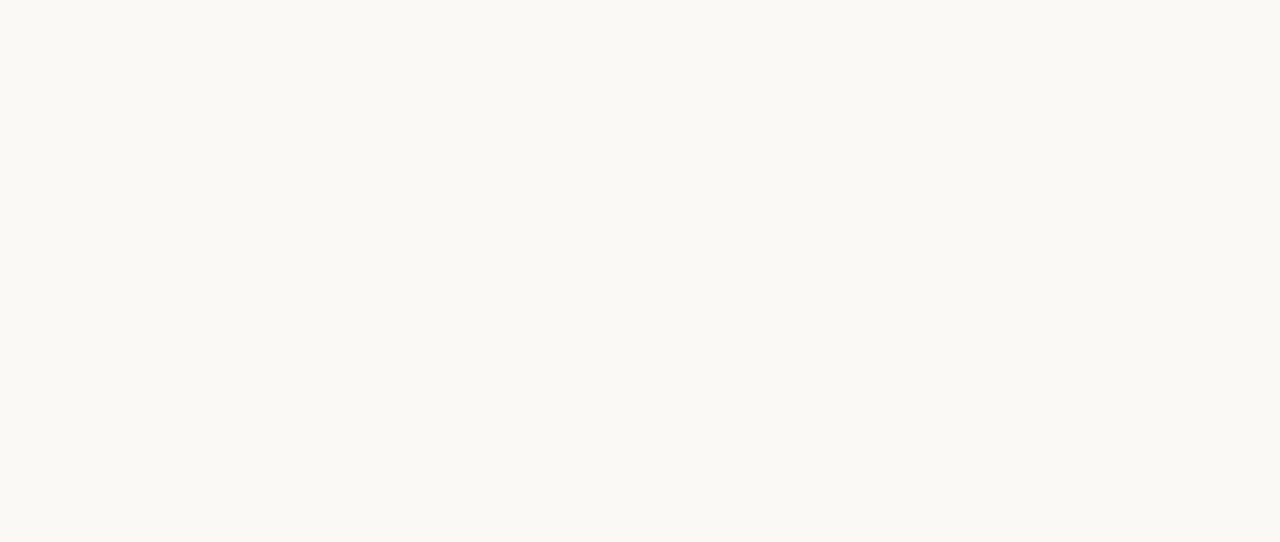
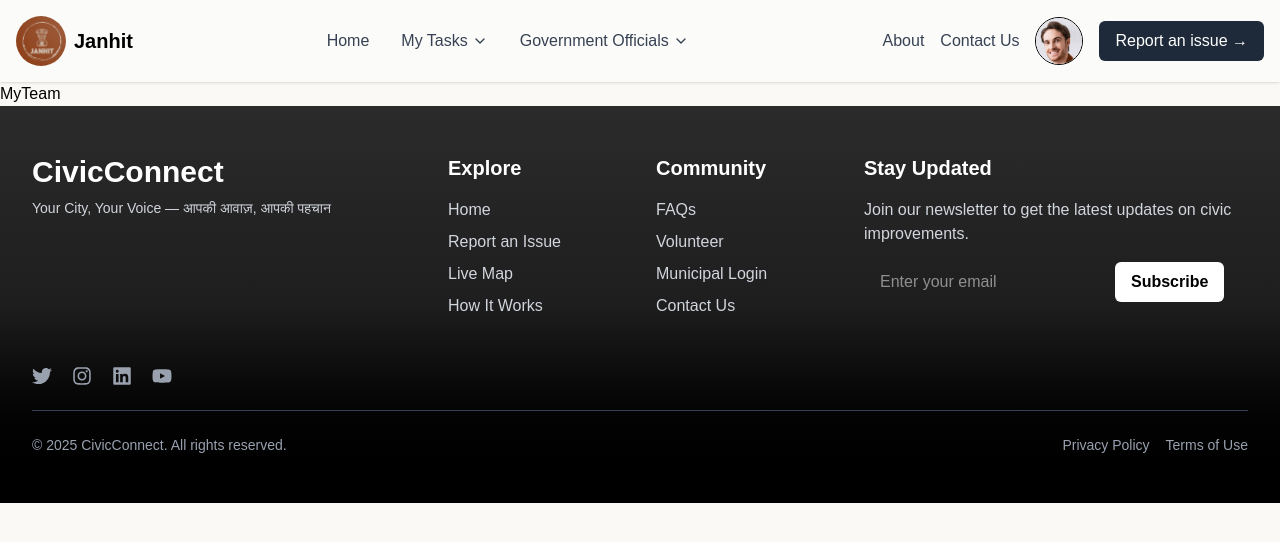
Before and after one commit to Rachit-31/Janhit, a React (Vite) app in the folder Client/: page /myteam in a window 1280 px wide. Before the commit this address had no page. Shown: the top 542 px of the page. Built offline with nearby package versions, Linux system fonts and the light colour scheme.

Commit message:
Added Teams page

```diff
--- a/Client/src/App.tsx
+++ b/Client/src/App.tsx
@@ -9,6 +9,7 @@ import ContactUs from './pages/ContactUs';
 import DashboardUser from './pages/DashboardUser';
 import DashboardOfficer from './pages/DashboardOfficer';
 import Officials from './pages/Officials';
+import MyTeam from './pages/MyTeam';
 
 
 function App() {
@@ -85,6 +86,15 @@ function App() {
           }
         />
 
+        <Route
+          path="/myteam"
+          element={
+            <MainLayout>
+              <MyTeam />
+            </MainLayout>
+          }
+        />
+
       </Routes>
     </Router>
   );
--- /dev/null
+++ b/Client/src/pages/MyTeam.tsx
@@ -0,0 +1,9 @@
+import React from 'react'
+
+const MyTeam = () => {
+  return (
+    <div>MyTeam</div>
+  )
+}
+
+export default MyTeam
```
